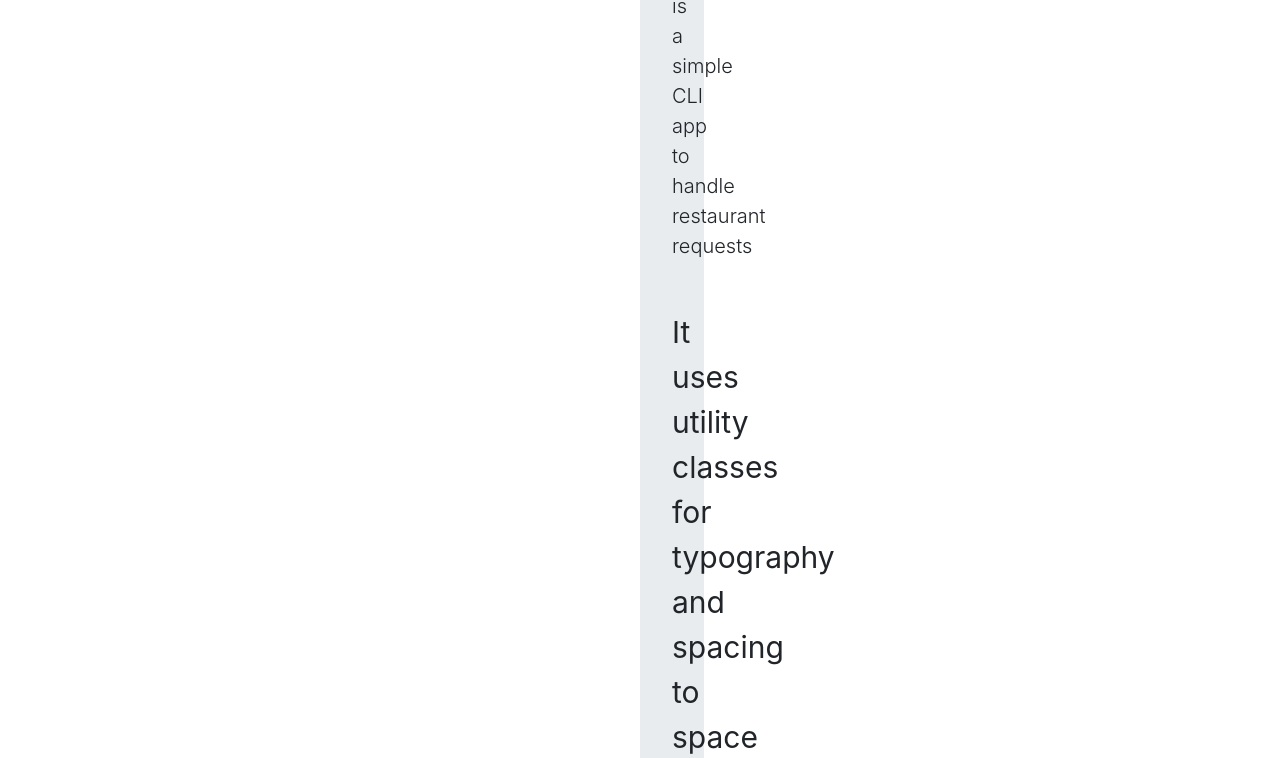
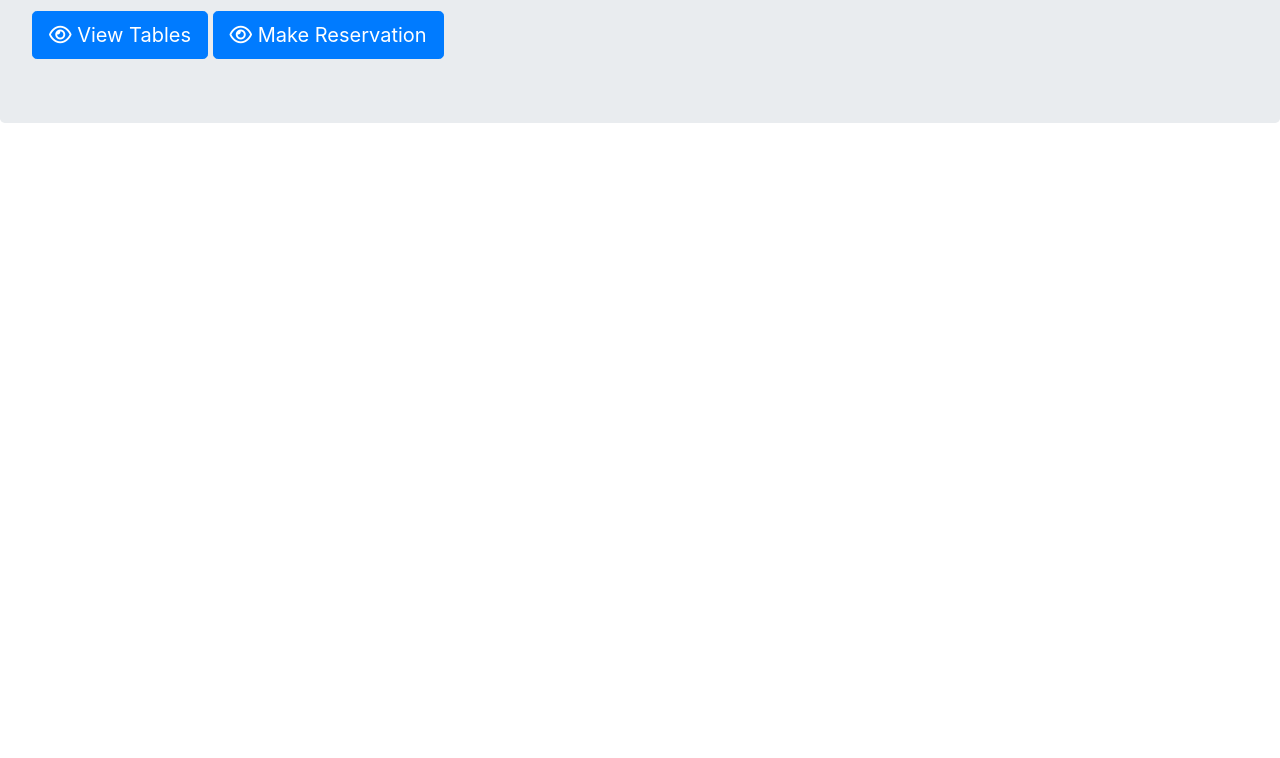
Before and after one commit to kairora/hot-restaurant, a website: page index.html in a window 1280 px wide. Shown: the part 313-1071 px from the top of the page. After the commit the page ends 800 px from the top, so only its background shows below. Drawn offline with nearby package versions, Linux system fonts and the light colour scheme.

Commit message:
removed body padding

```diff
--- a/style.css
+++ b/style.css
@@ -17,10 +17,10 @@ h1 i {
     font-size: 30px;
 }
 
-body {
+/* body {
     padding-left: 50%;
     padding-right: 50%;
-}
+} */
 
 /* .btn {
     align-items: center;
```
